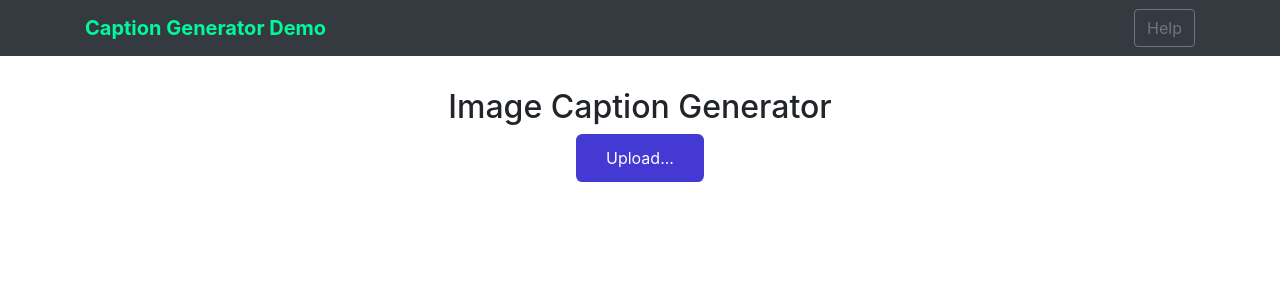
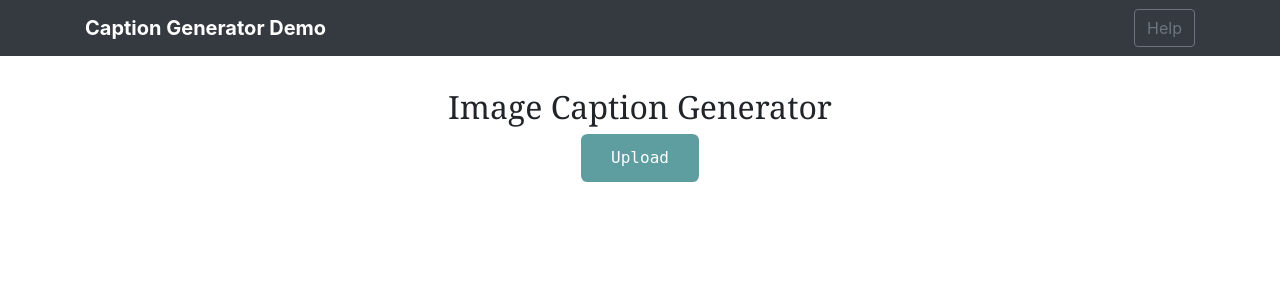
Before and after one commit to Skumarr53/Image-Caption-Generation-using-Fastai, a Flask app: page / in a window 1280 px wide. Shown: the top 300 px of the page. Run offline with Flask 2, Linux system fonts and the light colour scheme; parts of the project's set-up code (start-up, migrations or seed data) failed here and were passed over; some libraries are stand-ins or nearby versions.

Commit message:
changed design

```diff
--- a/web_app/static/css/main.css
+++ b/web_app/static/css/main.css
@@ -28,7 +28,7 @@ input[type="file"] {
     display: inline-block;
     padding: 12px 30px;
     border-radius: .4rem;
-    background: #4439d2;
+    background: cadetblue;
     color: #fff;
     font-size: 1em;
     transition: all .4s;
@@ -37,13 +37,13 @@ input[type="file"] {
 
 .upload-label:hover{
     background: #34495E;
-    color: mediumspringgreen;
+    color: darkgray;
     font-weight: bold;
 }
 
 .loader {
     border: 8px solid #f3f3f3; /* Light grey */
-    border-top: 8px solid #3498db; /* Blue */
+    border-top: 8px solid maroon; /* Blue */
     border-radius: 50%;
     width: 50px;
     height: 50px;
--- a/web_app/templates/base.html
+++ b/web_app/templates/base.html
@@ -16,7 +16,7 @@
 <body>
     <nav class="navbar navbar-dark bg-dark">
         <div class="container">
-            <a class="navbar-brand" style="color: mediumspringgreen; font-weight: bold;" href="#">Caption Generator Demo</a>
+            <a class="navbar-brand" style="font-weight: bold;" href="#">Caption Generator Demo</a>
             <button class="btn btn-outline-secondary my-2 my-sm-0" type="submit">Help</button>
         </div>
     </nav>
--- a/web_app/templates/index.html
+++ b/web_app/templates/index.html
@@ -1,14 +1,12 @@
 {% extends "base.html" %} {% block content %}
 
-<h2 style="text-align: center;">Image Caption Generator</h2>
-
-
+<h2 style="text-align: center;font-family: Cambria, Cochin, Georgia, Times, 'Times New Roman', serif;">Image Caption Generator</h2>
 
 
 <div>
     <form style="text-align: center;" action="/predict" id="upload-file" method="POST" enctype="multipart/form-data">
-        <label for="imageUpload" class="upload-label">
-            Upload...
+        <label for="imageUpload" class="upload-label" style="font-family:monospace ;">
+            Upload
         </label>
 
         <input type="file" name="file" id="imageUpload" accept=".png, .jpg, .jpeg">
@@ -20,13 +18,13 @@
             </div>
         </div>
         <div style="text-align: center;">
-            <button type="button" class="btn btn-primary btn-lg " id="btn-predict">Generate!</button>
+            <button type="button" style="font-family:'Lucida Sans', 'Lucida Sans Regular', 'Lucida Grande', 'Lucida Sans Unicode', Geneva, Verdana, sans-serif" class="btn btn-primary btn-lg " id="btn-predict">Generate</button>
         </div>
     </div>
 
     <div class="loader" style="display:none;"></div>
 
-    <h3 id="result" style="text-align: center;">
+    <h3 id="result" style="text-align: center;font-family: Cambria, Cochin, Georgia, Times, 'Times New Roman', serif;">
         <span id='prediction'> </span>
     </h3>
 
@@ -77,7 +75,7 @@
                 // Get and display the result
                 $('.loader').hide();
                 $('#result').fadeIn(600);
-                $('#result').text(' Result:  ' + data);
+                $('#result').text(data);
                 console.log('Success!');
     },
 });
```
Also changed, not shown: 3 other files.
